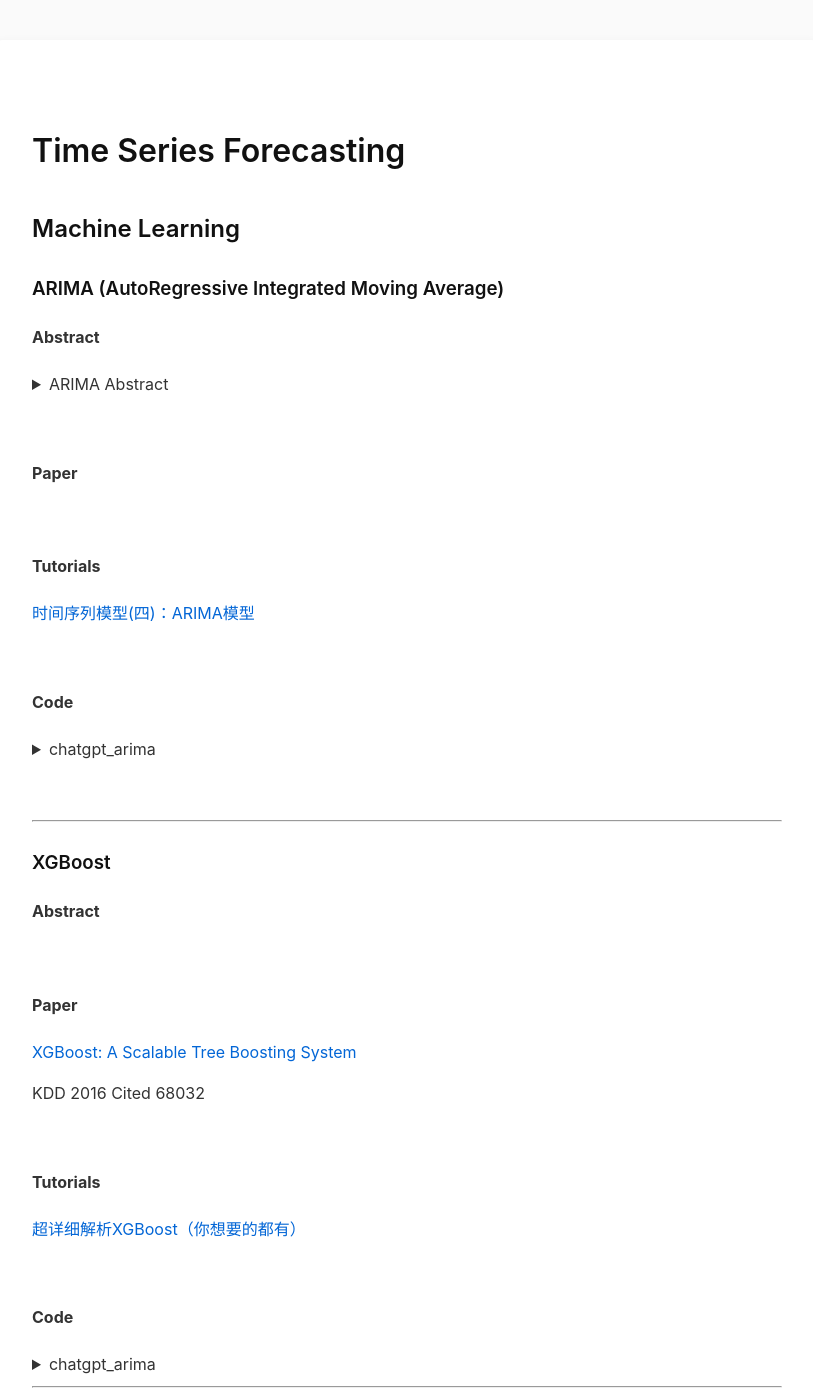
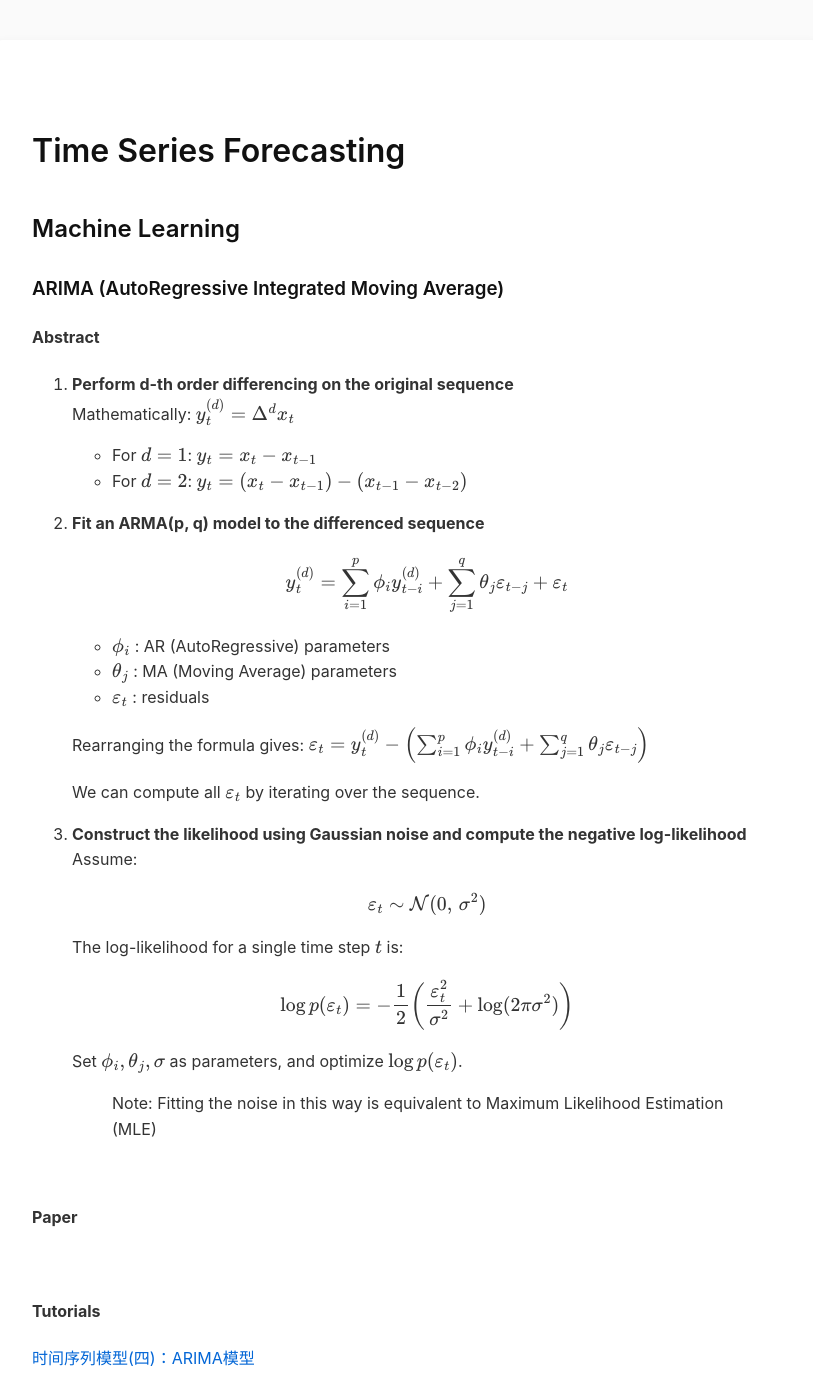
Before and after one commit to zixs0423/tech_note, a Jekyll site: the page built from docs/notes/time_series_forecasting.md, in a window 1280 px wide and 1400 px high. Shown: the whole window, without its empty margins (233-1046 px from the left). Built offline with Jekyll 4.4.1, drawn with Linux system fonts in a browser that asks for light colours; our own code applies the rules of GitHub Pages for plain Markdown files.

```diff
--- a/docs/notes/time_series_forecasting.md
+++ b/docs/notes/time_series_forecasting.md
@@ -9,7 +9,7 @@ layout: default
 
 #### Abstract
 
-<details><summary>ARIMA Abstract</summary>
+
 
 1. **Perform d-th order differencing on the original sequence**
    Mathematically:
@@ -20,7 +20,7 @@ layout: default
    - For $d=1$: $y_t = x_t - x_{t-1}$
    - For $d=2$: $y_t = (x_t - x_{t-1}) - (x_{t-1} - x_{t-2})$
 
-3. **Fit an ARMA(p, q) model to the differenced sequence**
+2. **Fit an ARMA(p, q) model to the differenced sequence**
 
    $$
    y^{(d)}_t = \sum_{i=1}^{p} \phi_i y^{(d)}_{t-i} + \sum_{j=1}^{q} \theta_j \varepsilon_{t-j} + \varepsilon_t
@@ -54,7 +54,7 @@ layout: default
 
    > Note: Fitting the noise in this way is equivalent to Maximum Likelihood Estimation (MLE)
 
-</details>
+
 
 <br>
 
```
Also changed, not shown: other parts of docs/notes/time_series_forecasting.md (+1 -1 lines), docs/index.md (+1 -0 lines), docs/notes/LeetCode.md (added, +29 -0 lines).
